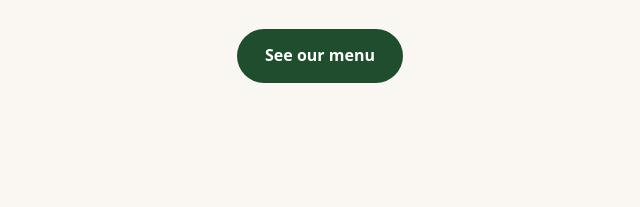
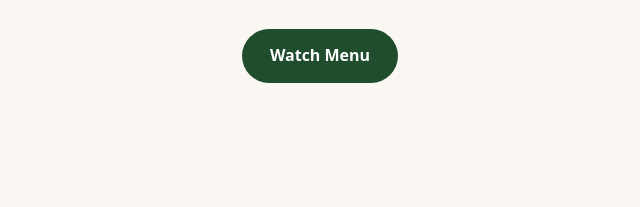
Before and after one commit to MeezanOne/Test-tel, a plain HTML site: page index.html in a window 1280 px wide. Shown: the part 383-590 px from the top of the page, 320-960 px from the left. Drawn offline with Linux system fonts and the light colour scheme.

Commit message:
Website updates from Telegram (#4)

```diff
--- a/index.html
+++ b/index.html
@@ -86,7 +86,7 @@
     <div class="hero wrap">
       <h1>Meezan roasted coffee,<br>made with care</h1>
       <p>Small-batch beans, roasted every morning and served by people who love what they do.</p>
-      <a href="#menu" class="btn">See our menu</a>
+      <a href="#menu" class="btn">Watch Menu</a>
     </div>
 
     <section id="menu">
```
